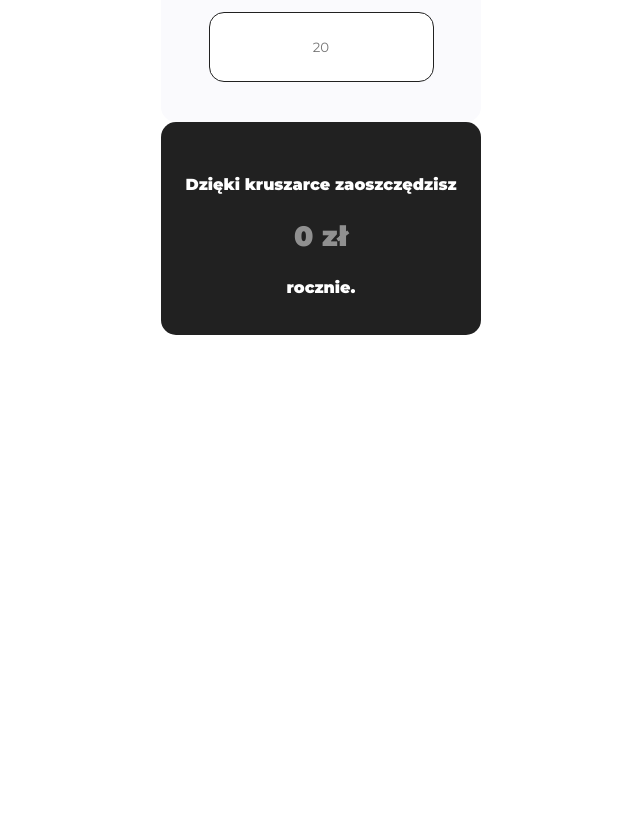
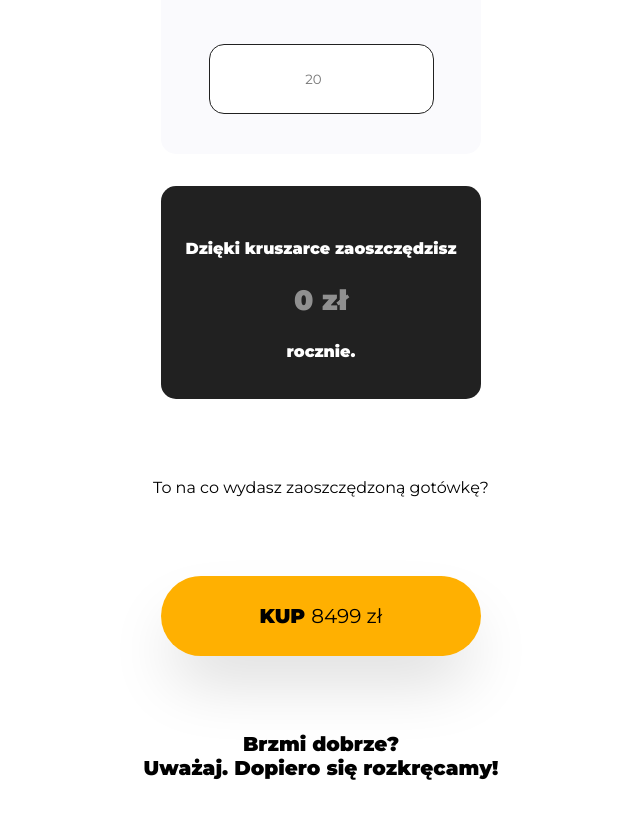
Before and after one commit to sararekowska/massloop-task, a React (Create React App) app: page / in a window 1280 px wide. Shown: the part 1601-2419 px from the top of the page, without its empty margins (319-959 px from the left). Before the commit the page ends 1936 px from the top, so only its background shows below. Built offline with nearby package versions, Linux system fonts and the light colour scheme.

Commit message:
feat: calculator

```diff
--- a/src/components/Calculator/Calculator.scss
+++ b/src/components/Calculator/Calculator.scss
@@ -1,5 +1,5 @@
 .main-calculator {
-  margin-top: 12rem;
+  margin-top: 14rem;
   display: flex;
   flex-direction: column;
   align-items: center;
@@ -66,6 +66,7 @@
     flex-direction: column;
     align-items: center;
     justify-content: center;
+    margin-top: 2rem;
 
     p {
       font-style: normal;
--- a/src/components/Calculator/Calculator.tsx
+++ b/src/components/Calculator/Calculator.tsx
@@ -2,7 +2,8 @@ import { useState } from "react";
 import "./Calculator.scss";
 
 export const Calculator = () => {
-  const [price, setPrice] = useState(0);
+  const [price1, setPrice1] = useState(0);
+  const [price2, setPrice2] = useState(0);
 
   return (
     <section className="main-calculator">
@@ -10,15 +11,33 @@ export const Calculator = () => {
       <p>Rachunek jest prosty.</p>
       <div className="container">
         <h1>Ile pojemników na szkło zapełniasz miesięcznie?</h1>
-        <input type="text" className="text" placeholder="20" />
+        <input
+          type="number"
+          placeholder="20"
+          onChange={(event) =>
+            isNaN(parseInt(event.target.value))
+              ? setPrice1(0)
+              : setPrice1(parseInt(event.target.value))
+          }
+        />
       </div>
       <div className="container">
         <h1>Ile płacisz za wywóz jednego pojemnika na szkło?</h1>
-        <input type="text" className="text" placeholder="20" />
+        <input
+          type="number"
+          placeholder="20"
+          onChange={(event) =>
+            isNaN(parseInt(event.target.value))
+              ? setPrice2(0)
+              : setPrice2(parseInt(event.target.value))
+          }
+        />
       </div>
       <div className="result-container">
         <p>Dzięki kruszarce zaoszczędzisz</p>
-        <span className="result">{price} zł</span>
+        <span className="result">
+          {Math.round(12 * (price1 * price2 - price1 * (price2 / 5)))} zł
+        </span>
         <p>rocznie.</p>
       </div>
     </section>
--- /dev/null
+++ b/src/components/Footer/Footer.scss
@@ -0,0 +1,46 @@
+.footer {
+  display: flex;
+  flex-direction: column;
+  justify-content: center;
+  align-items: center;
+
+  p {
+    font-style: normal;
+    font-weight: 400;
+    font-size: 16px;
+    line-height: 25px;
+    text-align: center;
+    padding: 60px 40px 60px 40px;
+  }
+
+  .buy-btn {
+    width: 320px;
+    height: 80px;
+    background: #ffb001;
+    box-shadow: 0px 34px 64px -10px rgba(0, 0, 0, 0.15);
+    border-radius: 47.5px;
+    display: flex;
+    justify-content: center;
+    align-items: center;
+    font-weight: 400;
+    font-size: 20px;
+
+    .buy-btn-strong {
+      font-style: normal;
+      font-weight: 900;
+      font-size: 20px;
+      line-height: 24px;
+      text-align: center;
+      text-transform: uppercase;
+    }
+  }
+
+  h1 {
+    font-style: normal;
+    font-weight: 900;
+    font-size: 20px;
+    line-height: 24px;
+    text-align: center;
+    padding: 60px 35px 50px 35px;
+  }
+}
--- /dev/null
+++ b/src/components/Footer/Footer.tsx
@@ -0,0 +1,16 @@
+import "./Footer.scss";
+
+export const Footer = () => {
+  return (
+    <section className="footer">
+      <p>To na co wydasz zaoszczędzoną gotówkę?</p>
+      <div className="buy-btn">
+        <span className="buy-btn-strong">kup&nbsp;</span>8499 zł
+      </div>
+      <h1>
+        Brzmi dobrze? <br />
+        Uważaj. Dopiero się rozkręcamy!
+      </h1>
+    </section>
+  );
+};
--- a/src/components/Menu/Menu.tsx
+++ b/src/components/Menu/Menu.tsx
@@ -2,6 +2,7 @@ import dev from "../../images/dev.png";
 import "./Menu.scss";
 import { ShopButton } from "../ShopButton/ShopButton";
 import { Calculator } from "../Calculator/Calculator";
+import { Footer } from "../Footer/Footer";
 
 export const Menu = () => {
   return (
@@ -21,6 +22,7 @@ export const Menu = () => {
         </p>
       </section>
       <Calculator />
+      <Footer />
     </>
   );
 };
```
